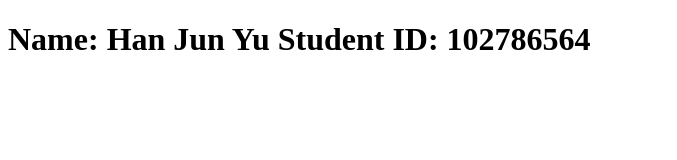
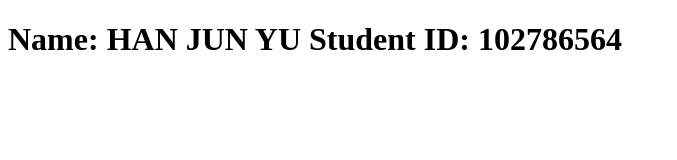
Before and after one commit to HermanLKH/cooperate_1, a plain HTML site: page test.html in a window 1280 px wide. Shown: the whole page, without its empty margins (0-677 px from the left). Drawn offline with Linux system fonts and the light colour scheme.

Commit message:
Modify test.html file

```diff
--- a/test.html
+++ b/test.html
@@ -8,7 +8,7 @@
 </head>
 
 <body>
-    <h1>Name: Han Jun Yu Student ID: 102786564</h1>
+    <h1>Name: HAN JUN YU Student ID: 102786564</h1>
 
 </body>
 
```
